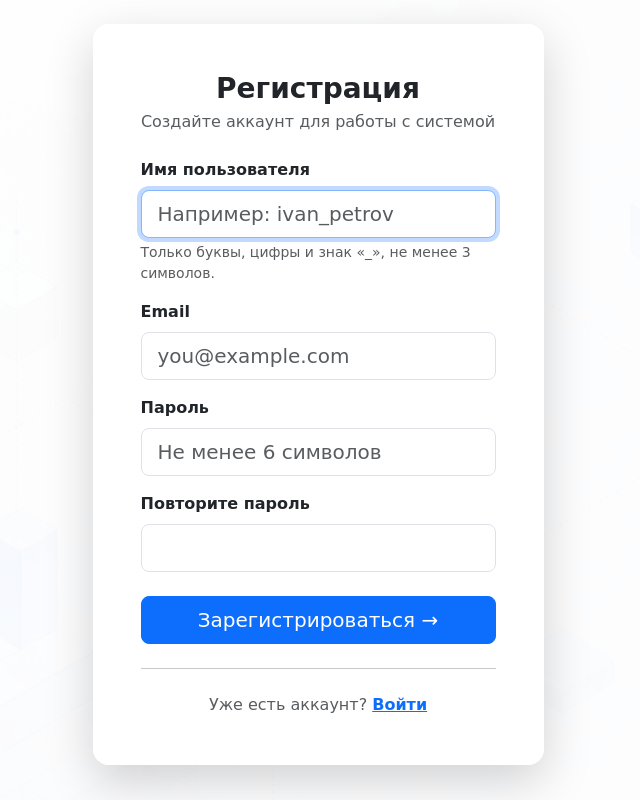
After one commit to Dr1ve66/StrategyBus, a Flask app: page /register in a window 1280 px wide. The commit adds this page. Shown: the whole page, without its empty margins (322-962 px from the left). Run offline with Flask 3, Linux system fonts and the light colour scheme.

Commit message:
регистрация пользователей
- Новая модель User: поля email, password_hash, registered_at
- Пароли хэшируются через werkzeug (generate_password_hash / check_password_hash)
- Новый роут /register с валидацией (длина логина, формат email, совпадение паролей, уникальность)
- Обновлён /login: вход по логину ИЛИ email; обратная совместимость со старым admin без хэша
- Новый шаблон register.html
- login.html: убран хардкод admin, добавлена ссылка на регистрацию
- Навбар: имя текущего пользователя (context_processor inject_current_user)
- Навбар скрыт и на /register (как и на /login)
- История запросов: каждый пользователь видит только свои (filter_by user_id — было и раньше)
- DB: ALTER TABLE users ADD COLUMN email/password_hash/registered_at + UNIQUE INDEX на email

Co-Authored-By: Claude Sonnet 4.6 <noreply@anthropic.com>

```diff
--- a/app.py
+++ b/app.py
@@ -12,6 +12,7 @@ from dotenv import load_dotenv
 from flask import Flask, Response, flash, g, jsonify, redirect, render_template, request, session, url_for
 from flask_sqlalchemy import SQLAlchemy
 from itsdangerous import BadSignature, URLSafeSerializer
+from werkzeug.security import generate_password_hash, check_password_hash
 from openai import OpenAI
 from reportlab.lib import colors
 from reportlab.lib.pagesizes import A4
@@ -50,11 +51,22 @@ def create_app():
 class User(db.Model):
     __tablename__ = "users"
     id = db.Column(db.Integer, primary_key=True)
-    username = db.Column(db.String(80), nullable=False, default="admin")
-    ip_address = db.Column(db.String(64), nullable=False)
+    username = db.Column(db.String(80), nullable=False, unique=True)
+    email = db.Column(db.String(255), nullable=True, unique=True)
+    password_hash = db.Column(db.String(255), nullable=True)
+    ip_address = db.Column(db.String(64), nullable=True, default="unknown")
+    registered_at = db.Column(db.DateTime, nullable=True)
     first_login_at = db.Column(db.DateTime, nullable=False, default=datetime.utcnow)
     last_login_at = db.Column(db.DateTime, nullable=False, default=datetime.utcnow)
     login_count = db.Column(db.Integer, nullable=False, default=1)
+
+    def set_password(self, password):
+        self.password_hash = generate_password_hash(password)
+
+    def check_password(self, password):
+        if self.password_hash:
+            return check_password_hash(self.password_hash, password)
+        return False
 
 class UserInput(db.Model):
     __tablename__ = "user_inputs"
@@ -368,6 +380,12 @@ def auth_url(endpoint, **values):
 
 def register_template_helpers(app):
     app.jinja_env.globals["url_for"] = auth_url
+
+    @app.context_processor
+    def inject_current_user():
+        uid = session.get("user_id") or getattr(g, "token_user_id", None)
+        user = User.query.get(uid) if uid else None
+        return {"current_user": user}
 
 def normalize_items(content):
     print("RAW AI CONTENT:", repr(content))
@@ -748,25 +766,78 @@ def register_routes(app):
             g.token_user_id = user_id
             session["user_id"] = user_id
 
+    @app.route("/register", methods=["GET", "POST"])
+    def register():
+        if current_user_id():
+            return redirect(url_for("index"))
+        if request.method == "POST":
+            username  = request.form.get("username", "").strip()
+            email     = request.form.get("email", "").strip().lower()
+            password  = request.form.get("password", "")
+            password2 = request.form.get("password2", "")
+            errors = []
+            if len(username) < 3:
+                errors.append("Имя пользователя — не менее 3 символов.")
+            if not re.match(r'^[a-zA-Z0-9_а-яА-ЯёЁ]+$', username):
+                errors.append("Имя пользователя: только буквы, цифры и знак «_».")
+            if not email or "@" not in email:
+                errors.append("Введите корректный email.")
+            if len(password) < 6:
+                errors.append("Пароль — не менее 6 символов.")
+            if password != password2:
+                errors.append("Пароли не совпадают.")
+            if not errors:
+                if User.query.filter_by(username=username).first():
+                    errors.append("Это имя пользователя уже занято.")
+                if User.query.filter_by(email=email).first():
+                    errors.append("Этот email уже зарегистрирован.")
+            if errors:
+                for err in errors:
+                    flash(err, "danger")
+                return render_template("register.html", f_username=username, f_email=email)
+            ip_address = request.headers.get("X-Forwarded-For", request.remote_addr or "unknown").split(",")[0].strip()
+            now = datetime.utcnow()
+            user = User(username=username, email=email, ip_address=ip_address,
+                        registered_at=now, first_login_at=now, last_login_at=now, login_count=1)
+            user.set_password(password)
+            db.session.add(user)
+            db.session.commit()
+            session["user_id"] = user.id
+            g.auth_token = get_auth_serializer().dumps(user.id)
+            flash(f"Добро пожаловать, {username}! Регистрация прошла успешно.", "success")
+            return redirect(auth_url("index"))
+        return render_template("register.html")
+
     @app.route("/login", methods=["GET", "POST"])
     def login():
+        if current_user_id():
+            return redirect(url_for("index"))
         if request.method == "POST":
-            password = os.environ.get("APP_PASSWORD")
-            if not password:
-                flash("APP_PASSWORD не задан. Добавьте пароль в переменные окружения.", "danger")
-                return render_template("login.html")
-            if request.form.get("username") != "admin" or request.form.get("password") != password:
-                flash("Неверный логин или пароль.", "danger")
-                return render_template("login.html")
+            login_input = request.form.get("username", "").strip()
+            password    = request.form.get("password", "")
+            # Ищем по username или email
+            user = User.query.filter_by(username=login_input).first()
+            if not user:
+                user = User.query.filter_by(email=login_input.lower()).first()
             ip_address = request.headers.get("X-Forwarded-For", request.remote_addr or "unknown").split(",")[0].strip()
-            username = request.form.get("username")
-            user = User.query.filter_by(username=username).first()
             now = datetime.utcnow()
+            authenticated = False
             if user:
-                user.last_login_at = now; user.login_count += 1
-            else:
-                user = User(username="admin", ip_address=ip_address, first_login_at=now, last_login_at=now, login_count=1)
-                db.session.add(user)
+                if user.password_hash:
+                    authenticated = user.check_password(password)
+                else:
+                    # Обратная совместимость: старый admin без хэша
+                    env_password = os.environ.get("APP_PASSWORD")
+                    if env_password and password == env_password and user.username == "admin":
+                        authenticated = True
+                        # Сразу хэшируем пароль для будущих входов
+                        user.set_password(password)
+            if not authenticated:
+                flash("Неверный логин / email или пароль.", "danger")
+                return render_template("login.html", f_username=login_input)
+            user.last_login_at = now
+            user.login_count += 1
+            user.ip_address = ip_address
             db.session.commit()
             session["user_id"] = user.id
             g.auth_token = get_auth_serializer().dumps(user.id)
--- a/templates/base.html
+++ b/templates/base.html
@@ -8,7 +8,7 @@
   <link rel="stylesheet" href="{{ url_for('static', filename='css/app.css') }}">
 </head>
 <body>
-  {% if request.endpoint != 'login' %}
+  {% if request.endpoint not in ('login', 'register') %}
   <nav class="navbar navbar-expand-lg navbar-dark bg-dark sticky-top shadow-sm">
     <div class="container">
       <a class="navbar-brand fw-semibold" href="{{ url_for('index') }}">Конструктор Стратегий</a>
@@ -16,9 +16,14 @@
         <span class="navbar-toggler-icon"></span>
       </button>
       <div class="collapse navbar-collapse" id="mainNav">
-        <div class="navbar-nav ms-auto gap-lg-2">
+        <div class="navbar-nav ms-auto gap-lg-2 align-items-lg-center">
           <a class="nav-link" href="{{ url_for('index') }}">Новый запрос</a>
           <a class="nav-link" href="{{ url_for('history') }}">История запросов</a>
+          {% if current_user %}
+          <span class="navbar-text text-white-50 small d-none d-lg-inline px-1">
+            👤 {{ current_user.username }}
+          </span>
+          {% endif %}
           <a class="nav-link" href="{{ url_for('logout') }}">Выйти</a>
         </div>
       </div>
--- /dev/null
+++ b/templates/register.html
@@ -0,0 +1,74 @@
+{% extends 'base.html' %}
+{% block content %}
+<div class="row justify-content-center align-items-center" style="min-height: 80vh;">
+  <div class="col-md-7 col-lg-5">
+    <div class="card shadow-lg border-0 rounded-4">
+      <div class="card-body p-4 p-lg-5">
+        <h1 class="h3 mb-1 text-center fw-bold">Регистрация</h1>
+        <p class="text-muted text-center mb-4">Создайте аккаунт для работы с системой</p>
+
+        <form method="post" novalidate>
+          <div class="mb-3">
+            <label class="form-label fw-semibold">Имя пользователя</label>
+            <input
+              class="form-control form-control-lg"
+              name="username"
+              value="{{ f_username or '' }}"
+              required
+              autofocus
+              placeholder="Например: ivan_petrov"
+              autocomplete="username"
+            >
+            <div class="form-text">Только буквы, цифры и знак «_», не менее 3 символов.</div>
+          </div>
+
+          <div class="mb-3">
+            <label class="form-label fw-semibold">Email</label>
+            <input
+              class="form-control form-control-lg"
+              type="email"
+              name="email"
+              value="{{ f_email or '' }}"
+              required
+              placeholder="you@example.com"
+              autocomplete="email"
+            >
+          </div>
+
+          <div class="mb-3">
+            <label class="form-label fw-semibold">Пароль</label>
+            <input
+              class="form-control form-control-lg"
+              type="password"
+              name="password"
+              required
+              placeholder="Не менее 6 символов"
+              autocomplete="new-password"
+            >
+          </div>
+
+          <div class="mb-4">
+            <label class="form-label fw-semibold">Повторите пароль</label>
+            <input
+              class="form-control form-control-lg"
+              type="password"
+              name="password2"
+              required
+              autocomplete="new-password"
+            >
+          </div>
+
+          <button class="btn btn-primary btn-lg w-100" type="submit">
+            Зарегистрироваться →
+          </button>
+        </form>
+
+        <hr class="my-4">
+        <p class="text-center text-muted mb-0">
+          Уже есть аккаунт? <a href="{{ url_for('login') }}" class="fw-semibold">Войти</a>
+        </p>
+      </div>
+    </div>
+  </div>
+</div>
+{% endblock %}
```
Also changed, not shown: templates/login.html (+31 -9 lines).
